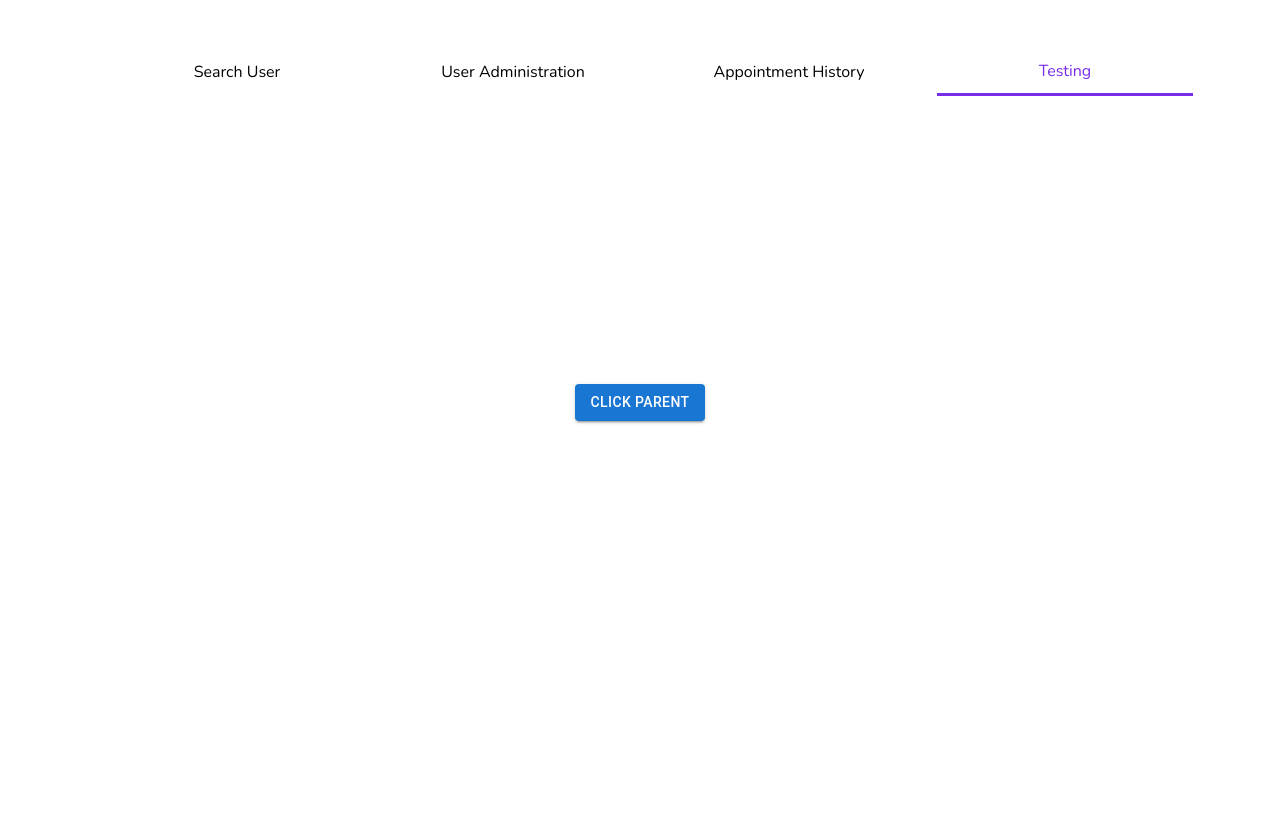
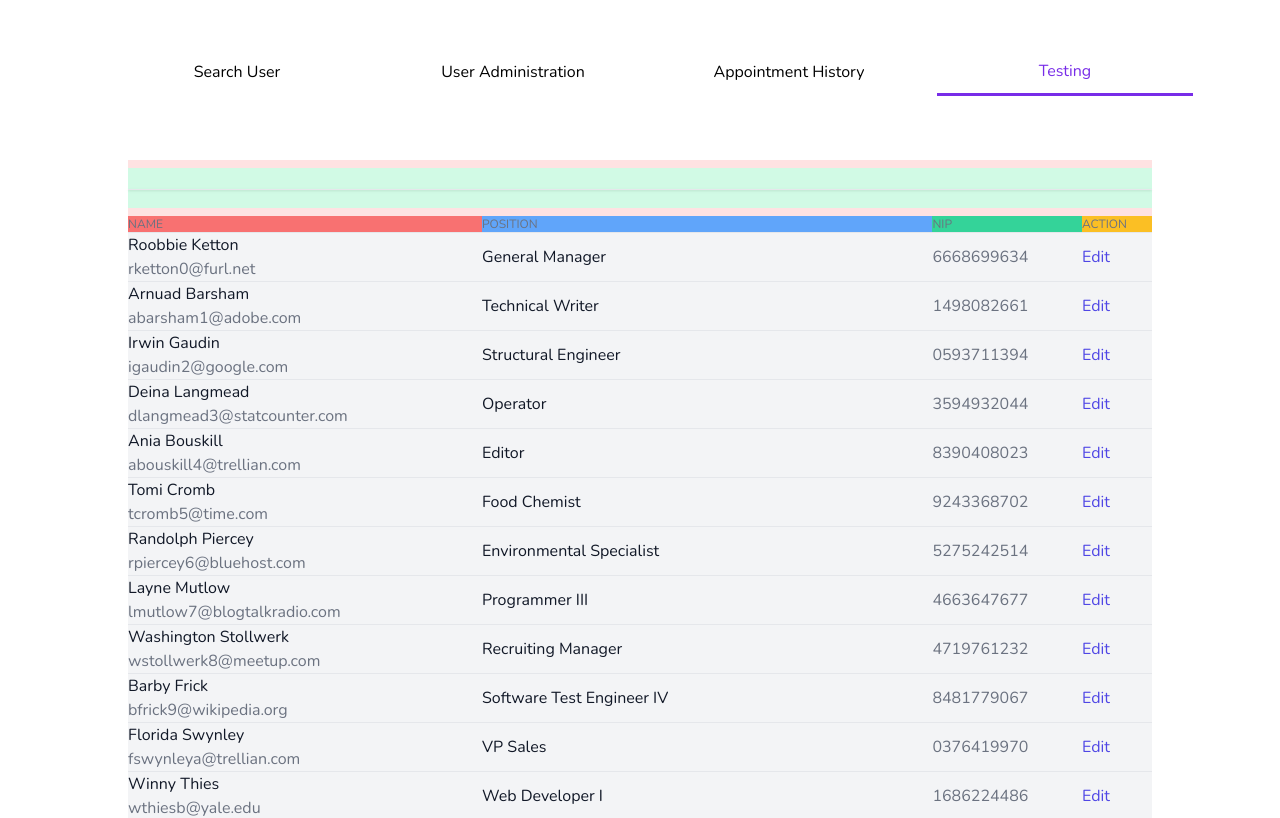
Before and after one commit to BukuTamuKita/Visity-Frontend, a React (Create React App) app: page /testing in a window 1280 px wide. Shown: the top 818 px of the page. Built offline with nearby package versions, Linux system fonts and the light colour scheme.

Commit message:
Add testing data table

```diff
--- a/src/pages/Testing.js
+++ b/src/pages/Testing.js
@@ -1,34 +1,108 @@
-import Button from '@mui/material/Button';
-import React, { useState } from 'react';
+// import Button from '@mui/material/Button';
+// import React, { useState } from 'react';
+import React from 'react';
+import Data from '../Data2.json';
 
-const Child = ({ parentToChild }) => {
-    return (
-        <div className="mb-8">
-            <p>{parentToChild}</p>
-        </div>
-    )
-}
+// const Child = ({ parentToChild }) => {
+//     return (
+//         <div className="mb-8">
+//             <p>{parentToChild}</p>
+//         </div>
+//     )
+// }
 
 const Testing = () => {
-    const [data, setData] = useState('');
+//     const [data, setData] = useState('');
+//
+//     const parentToChild = () => {
+//         setData("This is from parent (Testing page)");
+//     }
 
-    const parentToChild = () => {
-        setData("This is from parent (Testing page)");
-    }
+// const people = [
+//     {
+//       name: 'Jane Cooper',
+//       title: 'Regional Paradigm Technician',
+//       department: 'Optimization',
+//       role: 'Admin',
+//       email: 'jane.cooper@example.com',
+//       image:
+//         'https://images.unsplash.com/photo-1494790108377-be9c29b29330?ixlib=rb-1.2.1&ixid=eyJhcHBfaWQiOjEyMDd9&auto=format&fit=facearea&facepad=4&w=256&h=256&q=60',
+//     },
+//     // More people...
+// ]
 
     return (
-        <div className="flex flex-col justify-center items-center mt-64">
-            {/* <p className="text-4xl">For testing only...</p> */}
+//         <div className="flex flex-col justify-center items-center mt-64">
+//             {/* <p className="text-4xl">For testing only...</p> */}
+//
+//             <Child parentToChild={data} />
+//             <Button
+//                 color="primary"
+//                 variant="contained"
+//                 onClick={() => parentToChild()}
+//             >
+//                 Click Parent
+//             </Button>
+//         </div>
+    <>
+    <div className="flex flex-col bg-red-100 py-2 w-4/5 mx-auto">
+        <div className="py-2 bg-green-100">
+            <div className="align-middle inline-block min-w-full bg-blue-100">
+                <div className="shadow overflow- border-b border-gray-200 rounded-lg">
 
-            <Child parentToChild={data} />
-            <Button
-                color="primary"
-                variant="contained"
-                onClick={() => parentToChild()}
-            >
-                Click Parent
-            </Button>
+                </div>
+            </div>
         </div>
+    </div>
+
+    <table className="divide-y divide-gray-200 mx-auto w-4/5">
+        <thead className="bg-yellow-100">
+            <tr className="">
+                <th
+                    className="text-left text-xs font-medium text-gray-500 uppercase bg-red-400"
+                >
+                    Name
+                </th>
+                <th
+                    className="text-left text-xs font-medium text-gray-500 uppercase bg-blue-400"
+                >
+                    Position
+                </th>
+                <th
+                    className="text-left text-xs font-medium text-gray-500 uppercase bg-green-400"
+                >
+                    NIP
+                </th>
+                <th
+                    className="text-left text-xs font-medium text-gray-500 uppercase bg-yellow-400"
+                >
+                    Action
+                </th>
+            </tr>
+        </thead>
+
+        <tbody className="divide-y divide-gray-200">
+            {Data.map((person) => (
+                <tr key={person.email} className="bg-gray-100">
+                    <td className="flex flex-col">
+                        <div className="font-medium text-gray-900">{person.name}</div>
+                        <div className="text-gray-500">{person.email}</div>
+                    </td>
+                    <td className="text-gray-900">{person.position}</td>
+                    <td className="text-gray-500">{person.nip}</td>
+                    <td className="font-medium">
+                        <a
+                            href="/#"
+                            className="text-indigo-600 hover:text-indigo-900"
+                        >
+                            Edit
+                        </a>
+                    </td>
+                </tr>
+            ))}
+        </tbody>
+    </table>
+    </>
     );
 }
 
```
